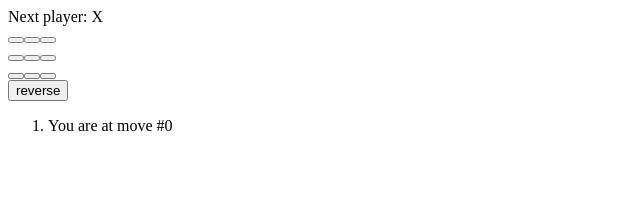
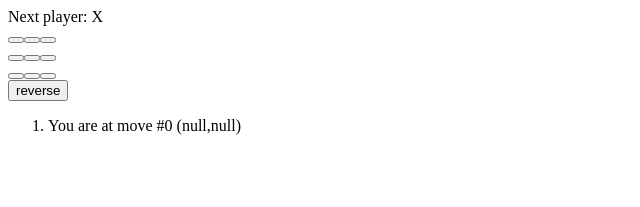
Before and after one commit to Masaya-Nishijima/learn-front, a React (Vite) app in the folder tutorial-tic-tac-toe/: page / in a window 1280 px wide. Shown: the top 207 px of the page, without its empty margins (0-640 px from the left). Built offline with nearby package versions, Linux system fonts and the light colour scheme; the HTML template or start-up script is replaced by a standard one.

Commit message:
着手履歴に着手場所の記述を追加

```diff
--- a/tutorial-tic-tac-toe/src/App.tsx
+++ b/tutorial-tic-tac-toe/src/App.tsx
@@ -13,8 +13,7 @@ function Square({ value, highlight, onSquareClick }: { value: SquareValue, highl
   );
 }
 
-function Board({ xIsNext, squares, currentMove, lastPointedSquareIndex, onPlay }: { xIsNext: boolean, squares: Array<SquareValue>, currentMove: number, lastPointedSquareIndex: number | null, onPlay: (nextSquares: Array<SquareValue>) => void  }) {
-  const calcLastSquareTwoDimensionalIndex = lastPointedSquareIndex || lastPointedSquareIndex === 0 ? [Math.floor(lastPointedSquareIndex / 3), lastPointedSquareIndex % 3] : [null, null];
+function Board({ xIsNext, squares, currentMove, lastPointedSquareIndexes, onPlay }: { xIsNext: boolean, squares: Array<SquareValue>, currentMove: number, lastPointedSquareIndexes: Array<number> | Array<null>, onPlay: (nextSquares: Array<SquareValue>) => void  }) {
 
   function handleClick(i: number) {
     if (squares[i] || calculateWinner(squares)) {
@@ -51,7 +50,7 @@ function Board({ xIsNext, squares, currentMove, lastPointedSquareIndex, onPlay }
               {
                 [0, 1, 2].map((col) => {
                   const squareIndex = row * 3 + col
-                  return<Square value={squares[squareIndex]} onSquareClick={() => handleClick(squareIndex)} highlight={ !!winner && row === calcLastSquareTwoDimensionalIndex[0] && col === calcLastSquareTwoDimensionalIndex[1] } />
+                  return<Square value={squares[squareIndex]} onSquareClick={() => handleClick(squareIndex)} highlight={ !!winner && row === lastPointedSquareIndexes[0] && col === lastPointedSquareIndexes[1] } />
                 })
               }
             </div>
@@ -81,13 +80,15 @@ export default function Game() {
   }
 
   // 指定のムーブでどこに指したか判定する関数
-  function pointedSquareIndex(move: number): number | null {
+  function pointedSquareIndexes(move: number): Array<number> | Array<null> {
     if (move === 0) {
-      return null;
+      return [null, null];
     } else {
-      return history[move].map((square, index) => {
+      const pointedSquareIndex = history[move].map((square, index) => {
         return history[move - 1][index] !== square;
       }).indexOf(true);
+
+      return [Math.floor(pointedSquareIndex / 3), pointedSquareIndex % 3];
     }
   }
 
@@ -95,7 +96,7 @@ export default function Game() {
     let description;
 
     if (move > 0) {
-      description = 'Go to move #' + move;
+      description = 'Go to move #' + move + '(' + pointedSquareIndexes(move)[0] + ',' + pointedSquareIndexes(move)[1] + ')';
     } else {
       description = 'Go to game start';
     }
@@ -103,7 +104,7 @@ export default function Game() {
       <li key={move}>
         {
           (move == currentMove) ?
-            <div>You are at move #{currentMove}</div> :
+            <div>You are at move #{currentMove} {'(' + pointedSquareIndexes(move)[0] + ',' + pointedSquareIndexes(move)[1] + ')'}</div> :
             <button onClick={() => jumpTo(move)}>{description}</button>
         }
       </li>
@@ -113,7 +114,7 @@ export default function Game() {
   return (
     <div className="game">
       <div className="game-board">
-        <Board xIsNext={xIsNext} squares={currentSquares} currentMove={currentMove} lastPointedSquareIndex={pointedSquareIndex(currentMove)} onPlay={handlePlay} />
+        <Board xIsNext={xIsNext} squares={currentSquares} currentMove={currentMove} lastPointedSquareIndexes={pointedSquareIndexes(currentMove)} onPlay={handlePlay} />
       </div>
       <div className="game-info">
         <button onClick={()=> {setMoveDirectionReverse(!moveDirectionReverse)}}>reverse</button>
```
